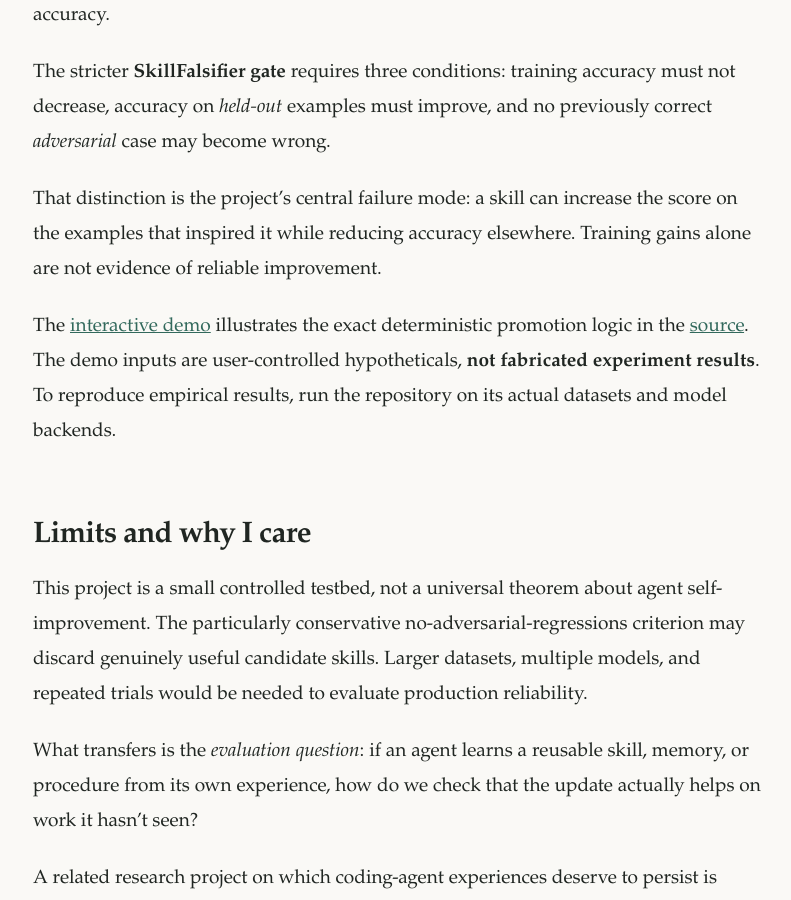
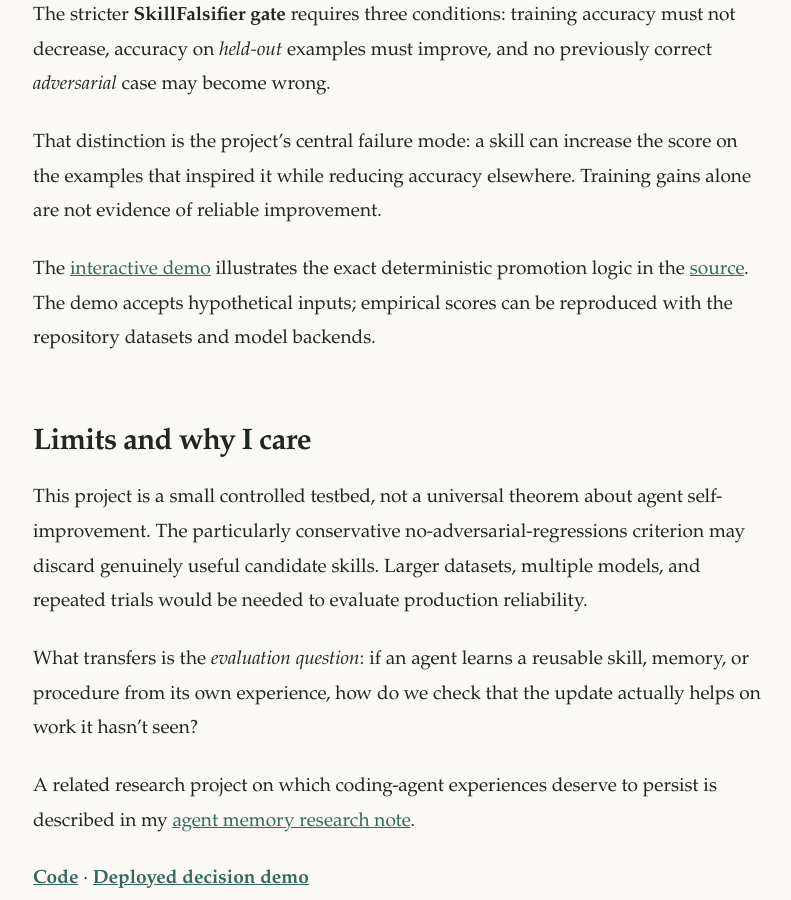
Before and after one commit to Vedant2100/vedant2100.github.io, a Jekyll site: the page built from _posts/2026-10-19-skillfalsifier-agent-improvement.md, in a window 1280 px wide and 900 px high, scrolled down 1733 px. Shown: the whole window, without its empty margins (241-1032 px from the left). Built offline with Jekyll 4.4.1, drawn with Linux system fonts in a browser that asks for light colours; a script bundle is joined from its source files by our own code; library files that are not in the unit come from our copies; some of the changed text lies outside the part shown.

Commit message:
Strip templated language from remaining project posts

```diff
--- a/_posts/2026-10-19-skillfalsifier-agent-improvement.md
+++ b/_posts/2026-10-19-skillfalsifier-agent-improvement.md
@@ -44,7 +42,7 @@ The stricter **SkillFalsifier gate** requires three conditions: training accurac
 
 That distinction is the project's central failure mode: a skill can increase the score on the examples that inspired it while reducing accuracy elsewhere. Training gains alone are not evidence of reliable improvement.
 
-The [interactive demo](/skillfalsifier/) illustrates the exact deterministic promotion logic in the [source](https://github.com/Vedant2100/skillfalsifier/blob/main/skillfalsifier/promotion.py). The demo inputs are user-controlled hypotheticals, **not fabricated experiment results**. To reproduce empirical results, run the repository on its actual datasets and model backends.
+The [interactive demo](/skillfalsifier/) illustrates the exact deterministic promotion logic in the [source](https://github.com/Vedant2100/skillfalsifier/blob/main/skillfalsifier/promotion.py). The demo accepts hypothetical inputs; empirical scores can be reproduced with the repository datasets and model backends.
 
 ## Limits and why I care
 
```
Also changed, not shown: other parts of _posts/2026-10-19-skillfalsifier-agent-improvement.md (+0 -2 lines), _posts/2026-10-19-continual-agent-learning-and-memory-gates.md (+1 -1 lines), _posts/2026-10-25-institutional-memory-map.md (+1 -1 lines), _posts/2026-10-25-lm-jepa-symbolic-regression.md (+1 -1 lines), _posts/2026-10-25-minigrid-llm-reasoning.md (+1 -1 lines).
